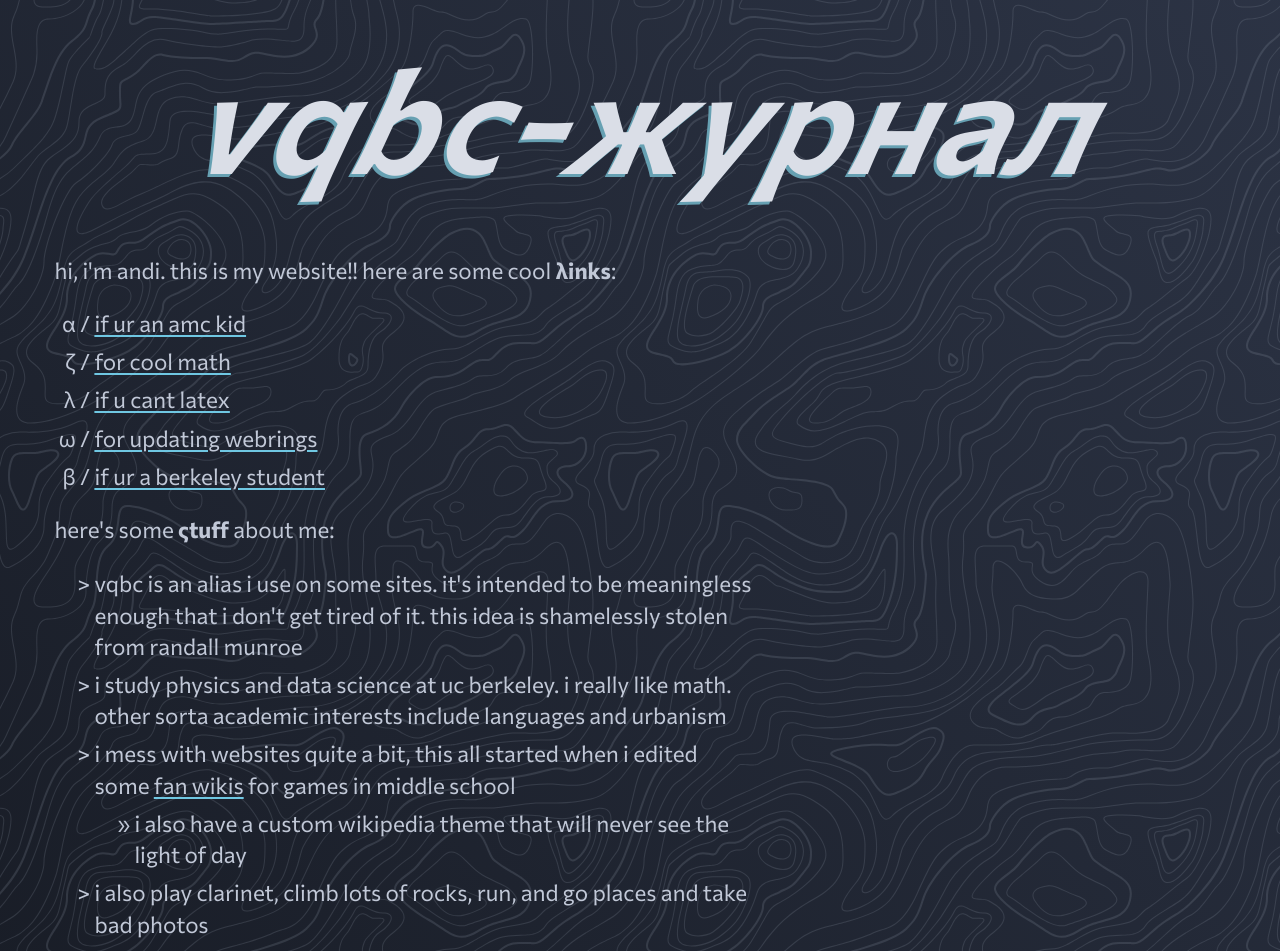
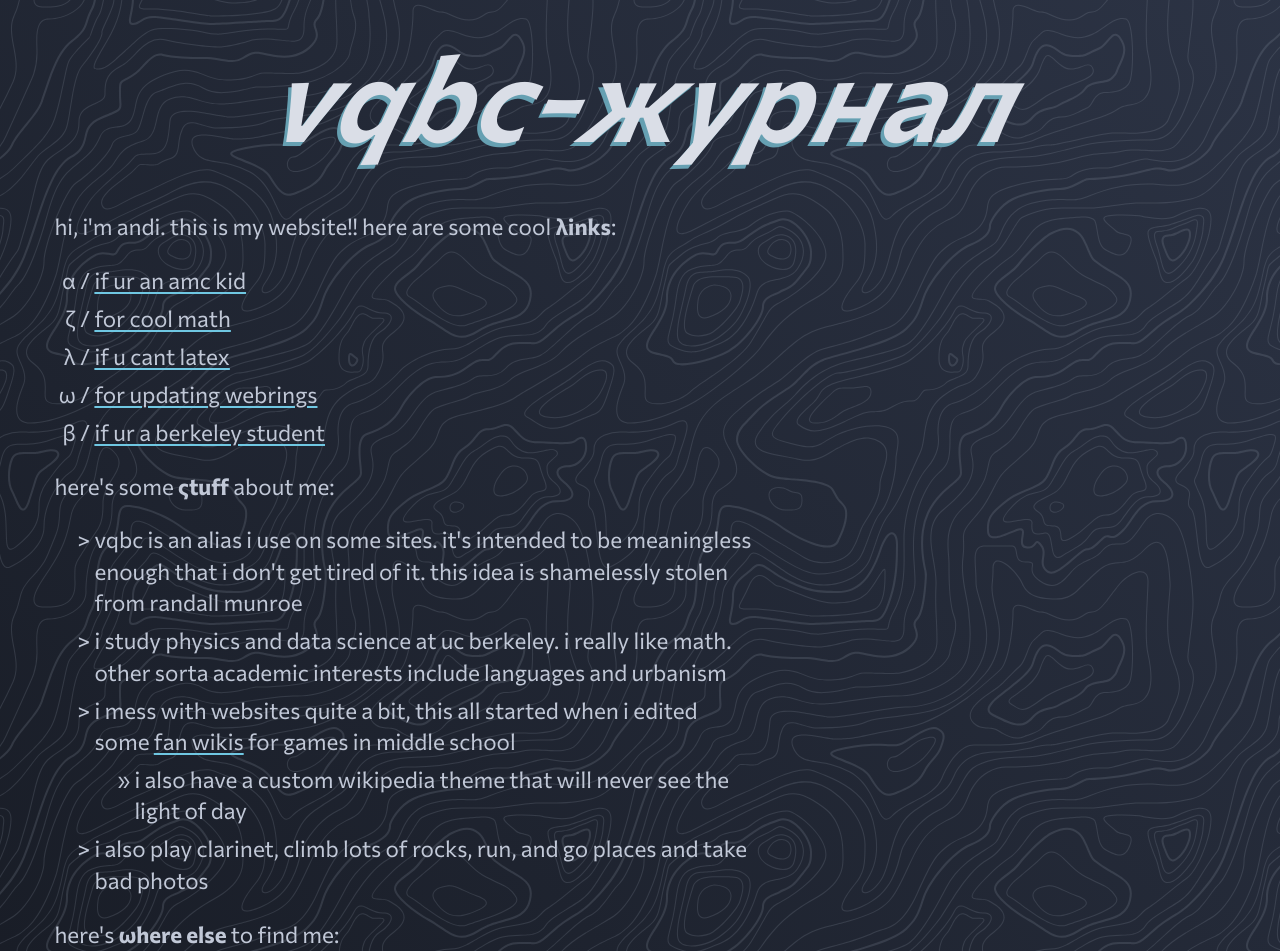
Before and after one commit to vqbc/vqbc.github.io, a website built with Parcel: page index.html in a window 1280 px wide. Shown: the top 951 px of the page. Built offline with nearby package versions, Linux system fonts and the light colour scheme.

Commit message:
Tweak sizing

```diff
--- a/src/styles.css
+++ b/src/styles.css
@@ -3,7 +3,7 @@ body {
   min-height: 100vh;
   margin: 0 max(0px, calc(32vw - 400px));
   color: hsl(var(--primary-hue) 22% 80%);
-  font-family: "Commissioner", sans-serif;
+  font-family: "Commissioner", "cwTeX Q Hei", sans-serif;
   line-height: 1.4;
   font-variation-settings: "FLAR" 100;
 }
@@ -11,17 +11,18 @@ body {
 header {
   display: flex;
   justify-content: center;
-  font: italic 600 calc(120px + 1.8vw) / 0.8 "Commissioner", sans-serif;
+  overflow: hidden;
+  font: italic 600 calc(2 * var(--head-unit)) / 0.8 "Commissioner", sans-serif;
   text-align: center;
   font-variation-settings: "FLAR" 100;
 }
 
 h1 {
-  margin: var(--head-margin);
-  padding: 0 2.5rem;
+  margin: calc(0.8 * var(--head-unit));
+  padding: 0 calc(0.8 * var(--head-unit));
   color: hsl(var(--primary-hue) 22% 88%);
   font: inherit;
-  text-shadow: -3px var(--header-text-shadow);
+  text-shadow: calc(-0.06 * var(--head-unit)) var(--header-text-shadow);
   transition: var(--transition-duration) font-weight,
     var(--transition-duration) text-shadow;
   user-select: none;
@@ -29,12 +30,12 @@ h1 {
 
 h1:hover {
   font-weight: 100;
-  text-shadow: -1px var(--header-text-shadow);
+  text-shadow: calc(-0.02 * var(--head-unit)) var(--header-text-shadow);
 }
 
 h1:active {
   font-weight: 900;
-  text-shadow: -5px var(--header-text-shadow);
+  text-shadow: calc(-0.05 * var(--head-unit)) var(--header-text-shadow);
 }
 
 bio {
@@ -104,14 +105,13 @@ ul > li > ul {
   suffix: " / ";
 }
 
-@media (min-width: 1046px) {
+@media (min-width: 800px) {
   header {
-    overflow: hidden;
     text-wrap: nowrap;
   }
 }
 
-@media (max-width: 1045px) {
+@media (max-width: 799px) {
   header {
     text-wrap: wrap;
   }
--- a/src/vars.css
+++ b/src/vars.css
@@ -2,7 +2,14 @@
   --primary-hue: 222deg;
   --intermediate-hue: 212deg;
   --accent-hue: 194deg;
-  --head-margin: calc(2.4rem + 1.6vw);
-  --header-text-shadow: 3px 0 hsl(var(--accent-hue) 33% 55%);
+  --head-unit: calc(2.4rem + 1.6vw);
+  --header-text-shadow: calc(0.06 * var(--head-unit)) 0
+    hsl(var(--accent-hue) 33% 55%);
   --transition-duration: 0.25s;
 }
+
+@media (max-width: 550px) {
+  :root {
+    --head-unit: 9vw;
+  }
+}
```
